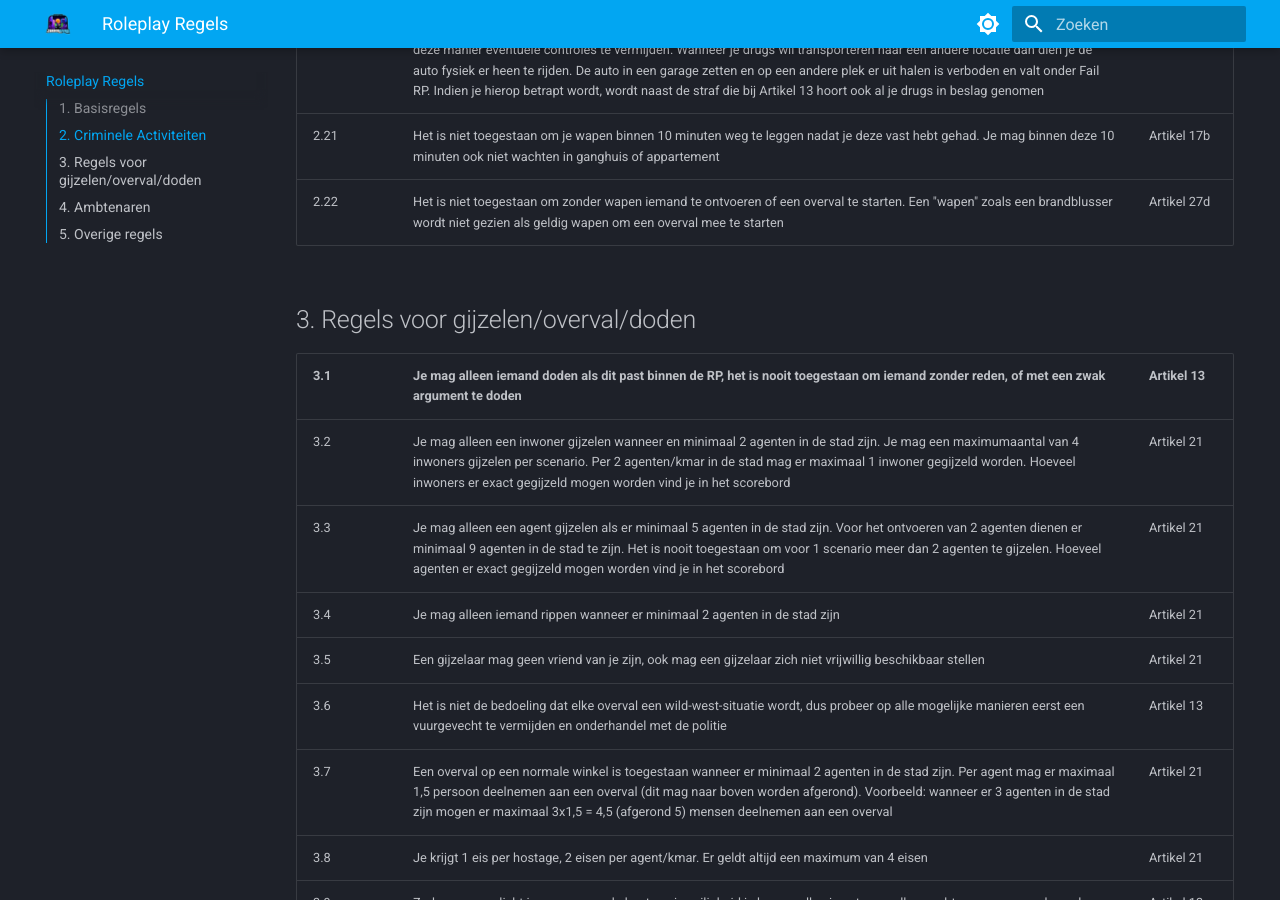
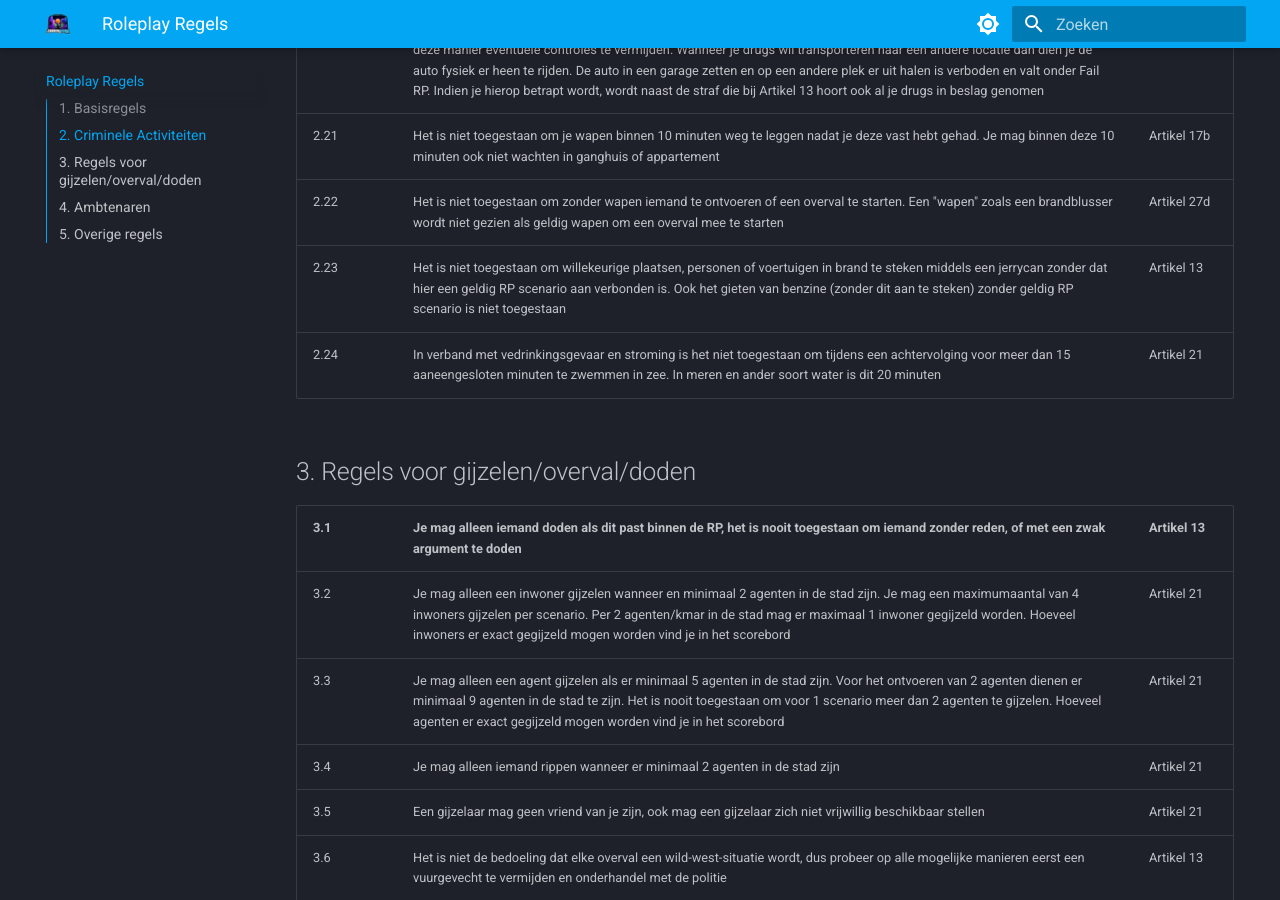
Before and after one commit to ZuiderStad-RP/regels, an MkDocs documentation site: the page built from docs/roleplay.md, in a window 1280 px wide and 900 px high, scrolled down 3652 px. Built offline with MkDocs 1.6.1 and Material for MkDocs 9.7.7, drawn with Linux system fonts in a browser that asks for light colours; some of the changed text lies outside the part shown.

Commit message:
Update roleplay.md

```diff
--- a/docs/roleplay.md
+++ b/docs/roleplay.md
@@ -68,6 +68,8 @@
  <tr><td>2.20</td><td>Het is niet toegestaan om een auto met drugs in je garage te zetten en ze op een andere plek uit de garage te halen en op deze manier eventuele controles te vermijden. Wanneer je drugs wil transporteren naar een andere locatie dan dien je de auto fysiek er heen te rijden. De auto in een garage zetten en op een andere plek er uit halen is verboden en valt onder Fail RP. Indien je hierop betrapt wordt, wordt naast de straf die bij Artikel 13 hoort ook al je drugs in beslag genomen</td><td>Artikel 13</td></tr>
  <tr><td>2.21</td><td>Het is niet toegestaan om je wapen binnen 10 minuten weg te leggen nadat je deze vast hebt gehad. Je mag binnen deze 10 minuten ook niet wachten in ganghuis of appartement</td><td>Artikel 17b</td></tr>
  <tr><td>2.22</td><td>Het is niet toegestaan om zonder wapen iemand te ontvoeren of een overval te starten. Een "wapen" zoals een brandblusser wordt niet gezien als geldig wapen om een overval mee te starten</td><td>Artikel 27d</td></tr>
+ <tr><td>2.23</td><td>Het is niet toegestaan om willekeurige plaatsen, personen of voertuigen in brand te steken middels een jerrycan zonder dat hier een geldig RP scenario aan verbonden is. Ook het gieten van benzine (zonder dit aan te steken) zonder geldig RP scenario is niet toegestaan</td><td>Artikel 13</td></tr>
+ <tr><td>2.24</td><td>In verband met vedrinkingsgevaar en stroming is het niet toegestaan om tijdens een achtervolging voor meer dan 15 aaneengesloten minuten te zwemmen in zee. In meren en ander soort water is dit 20 minuten</td><td>Artikel 21</td></tr>
 </tbody></table>
 
 ## 3. Regels voor gijzelen/overval/doden
@@ -108,6 +110,7 @@
  <tr><td>4.9</td><td>Als je uit dienst bent en je hebt een overheidsbaan dan is het verboden om je werkuitrusting bij je of aan te hebben, denk hierbij aan het bij je hebben van politiewapens, medkits en andere werk-gerelateerde items. Bepaalde functies hebben hier vrijstelling voor</td><td>Artikel 13</td></tr>
  <tr><td>4.10</td><td>Het is niet toegestaan om als ambtenaar de dienstverlening zonder geldige reden te weigeren. Voorbeeld: wanneer jij bijvoorbeeld als ANWB'er slecht wordt behandeld door een klant, dan heb je een geldige reden de dienstverlening te weigeren. Wanneer jij als ambulancier weigert iemand te onderzoeken omdat een omstander zegt "die valt niet meer te redden", dan is dit niet toegestaan</td><td>Artikel 9</td></tr>
  <tr><td>4.11</td><td>Ghosten (in dienst gaan zonder op meldingen af te gaan) is verboden</td><td>Artikel 8</td></tr>
+ <tr><td>4.12</td><td>Wanneer een inwoner wordt veroordeeld voor 40 maanden of meer celstraf dan gelden de volgende regels: 1. Wanneer er minimaal 6 agenten in de stad zijn, wordt de verdachte altijd getransporteerd naar de gevangenis. Wanneer er minimaal 4 agenten in de stad zijn (maar minder dan 6), dan krijgt de verdachte de keuze om getransporteerd te worden. Bij de aanwezigheid van 3 agenten of minder ligt de keuze bij de politie. KMAR telt mee in deze telling</td><td>Artikel 13</td></tr>
 </tbody></table>
 
 ## 5. Overige regels
@@ -123,5 +126,6 @@
  <tr><td>5.8</td><td>Het is niet toegestaan om zaken zoals het vastbinden en afpakken van wapens (fictief) te keybinden zodat je dit in ieder scenario heel snel kunt gebruiken. In het echt kun je dit ook niet in een fractie van een seconde doen</td><td>Artikel 21</td></tr>
  <tr><td>5.9</td><td>Wanneer een of meerdere van je banden lek zijn mag je niet harder dan 80 km/h. Wanneer je op een velg rijdt, mag je niet harder rijden dan 40 km/h. Op een motor is het verboden om op de velg te rijden</td><td>Artikel 28</td></tr>
  <tr><td>5.10</td><td>Het is niet toegestaan om met een normaal (niet off-road voertuig) off-road te rijden, ook niet voor kleine stukken. Ook niet als je er off-road banden onder gemonteerd hebt</td><td>Artikel 14</td></tr>
- <tr><td>5.11</td><td> Een heli mag je alleen landen op daarvoor bestemde plekken zoals een heli platform en op (grote) verlaten parkeerplaatsen. Een heli mag nooit worden geland op onverharde parkeerplaatsen. Deze regels gelden niet voor de trauma heli</td><td>Artikel 13</td></tr>
+ <tr><td>5.11</td><td>Een heli mag je alleen landen op daarvoor bestemde plekken zoals een heli platform en op (grote) verlaten parkeerplaatsen. Een heli mag nooit worden geland op onverharde parkeerplaatsen. Deze regels gelden niet voor de trauma heli</td><td>Artikel 13</td></tr>
+ <tr><td>5.12</td><td>Het is niet toegestaan om met een aanhanger off-road te rijden, ook niet wanneer deze bevestigd is een off-road voertuig</td><td>Artikel 13</td></tr>
 </tbody></table>
```
